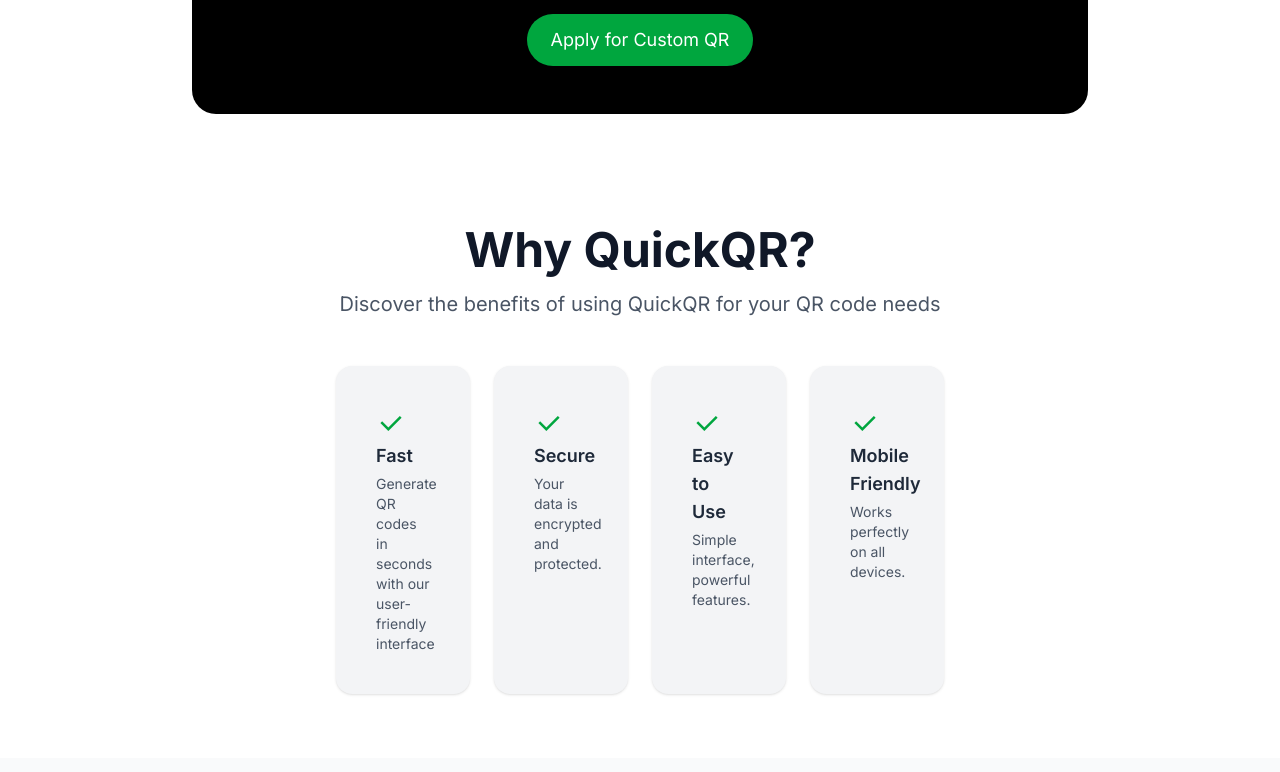
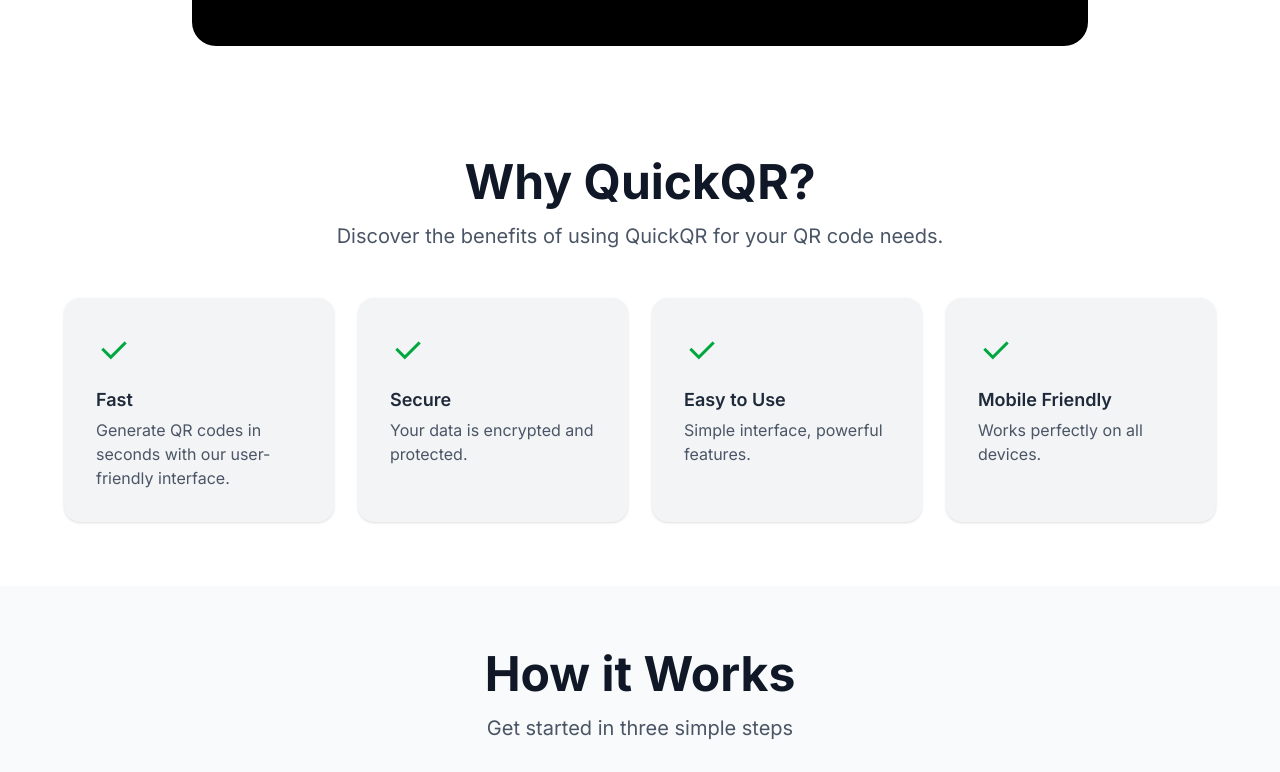
Before and after one commit to ilkiner/quickqr, a Next.js app: page / in a window 1280 px wide. Shown: the part 1488-2260 px from the top of the page. Built offline with nearby package versions, Linux system fonts and the light colour scheme.

Commit message:
Updated project to latest version

```diff
--- a/src/app/about/page.tsx
+++ b/src/app/about/page.tsx
@@ -1,10 +1,10 @@
 "use client";
-/* eslint-disable react/no-unescaped-entities */
+
 
 export default function AboutPage() {
   return (
     <section className="relative bg-gray-50 py-20 px-4 md:px-10 overflow-hidden">
-      {/* Background Blur Decorations */}
+
       <div className="absolute -top-10 -left-10 w-72 h-72 bg-green-200 rounded-full mix-blend-multiply filter blur-3xl opacity-20 animate-pulse" />
       <div className="absolute bottom-0 right-0 w-72 h-72 bg-purple-200 rounded-full mix-blend-multiply filter blur-2xl opacity-20 animate-pulse" />
 
@@ -15,7 +15,7 @@
         </p>
       </div>
 
-      {/* Accordion Section */}
+
       <div className="max-w-4xl mx-auto space-y-6 relative z-10">
         {accordionData.map((item, index) => (
           <details
--- a/src/components/Header.tsx
+++ b/src/components/Header.tsx
@@ -3,35 +3,36 @@
 import Link from "next/link";
 import { useState } from "react";
 import AuthModal from "./AuthModal";
-
+import { Menu } from "lucide-react";
 export default function Header() {
   const [isModalOpen, setIsModalOpen] = useState(false);
-  const [isLogin, setIsLogin] = useState(true); // hangi tab açık olacak
+  const [isLogin, setIsLogin] = useState(true);
+  const [menuOpen, setMenuOpen] = useState(false);
 
   return (
-    <header className="w-full bg-white shadow-sm">
+    <header className="w-full bg-white shadow-sm fixed top-0 left-0 z-50">
       <div className="container mx-auto px-4 py-4 flex items-center justify-between">
         {/* Left: Logo */}
-        <div className="w-1/4 text-xl font-bold text-green-600">
+        <div className="text-xl font-bold text-green-600">
           <Link href="/">QuickQR</Link>
         </div>
 
-        {/* Center: Menu */}
-        <nav className="w-2/4 flex justify-center gap-6 text-gray-700 font-medium text-base">
-          <Link href="/" className="hover:text-green-600">Generate</Link>
-          <Link href="/pricing" className="hover:text-green-600">Pricing</Link>
-          <Link href="/about" className="hover:text-green-600">About</Link>
-          <Link href="/contact" className="hover:text-green-600">Contact</Link>
+        {/* Center: Desktop Menu */}
+        <nav className="hidden md:flex justify-center gap-6 text-gray-700 font-medium text-base">
+          <Link href="/" className="hover:text-green-600 transition">Generate</Link>
+          <Link href="/pricing" className="hover:text-green-600 transition">Pricing</Link>
+          <Link href="/about" className="hover:text-green-600 transition">About</Link>
+          <Link href="/contact" className="hover:text-green-600 transition">Contact</Link>
         </nav>
 
-        {/* Right: Auth */}
-        <div className="w-1/4 flex justify-end items-center gap-4 text-sm">
+        {/* Right: Auth (Desktop) */}
+        <div className="hidden md:flex justify-end items-center gap-4 text-sm">
           <button
             onClick={() => {
               setIsLogin(true);
               setIsModalOpen(true);
             }}
-            className="hover:text-green-600"
+            className="hover:text-green-600 transition"
           >
             Login
           </button>
@@ -45,9 +46,50 @@
             Register
           </button>
         </div>
+
+        {/* Mobile menu toggle */}
+        <button
+          className="md:hidden text-gray-700"
+          onClick={() => setMenuOpen(!menuOpen)}
+        >
+          <Menu size={26} />
+        </button>
       </div>
 
-      {/* Modal */}
+      {/* Mobile dropdown menu */}
+      {menuOpen && (
+        <div className="md:hidden bg-white border-t border-gray-100 shadow-md flex flex-col items-center py-4 gap-3 text-gray-700 font-medium">
+          <Link href="/" className="hover:text-green-600" onClick={() => setMenuOpen(false)}>Generate</Link>
+          <Link href="/pricing" className="hover:text-green-600" onClick={() => setMenuOpen(false)}>Pricing</Link>
+          <Link href="/about" className="hover:text-green-600" onClick={() => setMenuOpen(false)}>About</Link>
+          <Link href="/contact" className="hover:text-green-600" onClick={() => setMenuOpen(false)}>Contact</Link>
+
+          <div className="flex flex-col gap-2 mt-2">
+            <button
+              onClick={() => {
+                setIsLogin(true);
+                setIsModalOpen(true);
+                setMenuOpen(false);
+              }}
+              className="hover:text-green-600"
+            >
+              Login
+            </button>
+            <button
+              onClick={() => {
+                setIsLogin(false);
+                setIsModalOpen(true);
+                setMenuOpen(false);
+              }}
+              className="bg-green-600 hover:bg-green-700 text-white px-4 py-2 rounded-md transition"
+            >
+              Register
+            </button>
+          </div>
+        </div>
+      )}
+
+      {/* Auth Modal */}
       <AuthModal
         isOpen={isModalOpen}
         onClose={() => setIsModalOpen(false)}
--- a/src/components/LoginForm.tsx
+++ b/src/components/LoginForm.tsx
@@ -7,7 +7,7 @@
 
   const handleLogin = (e: React.FormEvent) => {
     e.preventDefault();
-    // Backend'e gönderilecek (sonra yazacağız)
+
     console.log("Login:", { email, password });
   };
 
--- a/src/components/WhyQuickQR.tsx
+++ b/src/components/WhyQuickQR.tsx
@@ -1,54 +1,62 @@
-import React from 'react'
+import React from "react";
 
 const featureList = [
   {
-    title: 'Fast',
-    description: 'Generate QR codes in seconds with our user-friendly interface',
-    icon: 'ri-check-line',
+    title: "Fast",
+    description: "Generate QR codes in seconds with our user-friendly interface.",
+    icon: "ri-check-line",
   },
   {
-    title: 'Secure',
-    description: 'Your data is encrypted and protected.',
-    icon: 'ri-check-line',
+    title: "Secure",
+    description: "Your data is encrypted and protected.",
+    icon: "ri-check-line",
   },
   {
-    title: 'Easy to Use',
-    description: 'Simple interface, powerful features.',
-    icon: 'ri-check-line',
+    title: "Easy to Use",
+    description: "Simple interface, powerful features.",
+    icon: "ri-check-line",
   },
   {
-    title: 'Mobile Friendly',
-    description: 'Works perfectly on all devices.',
-    icon: 'ri-check-line',
+    title: "Mobile Friendly",
+    description: "Works perfectly on all devices.",
+    icon: "ri-check-line",
   },
-]
-
-
+];
 
 const WhyQuickQR = () => {
   return (
-    <section className='w-full bg-white py-16 px-10 pl-84 pr-84 '>
-   <div className='max-w-6xl mx-auto text-center'>
-    <h2 className='text-5xl font-bold text-gray-900 mb-4'>
+    <section className="w-full bg-white py-16 px-6 sm:px-10">
+      <div className="max-w-6xl mx-auto text-center">
+        <h2 className="text-3xl sm:text-4xl md:text-5xl font-bold text-gray-900 mb-4">
           Why QuickQR?
         </h2>
-    <p className='text-xl  items-center justify-center text-gray-600 mb-12'>
-         Discover the benefits of using QuickQR for your QR code needs
+        <p className="text-base sm:text-lg md:text-xl text-gray-600 mb-12 max-w-2xl mx-auto">
+          Discover the benefits of using QuickQR for your QR code needs.
         </p>
+      </div>
 
-
-   </div>
-   <div className='grid grid-cols-1 sm:grid-cols-2 md:grid-cols-4 gap-6'>
+      {/* Özellik Kartları */}
+      <div className="grid grid-cols-1 sm:grid-cols-2 md:grid-cols-4 gap-6 max-w-6xl mx-auto">
         {featureList.map((feature, index) => (
-    <div key={index} className='bg-gray-100 p-10 rounded-2xl shadow-sm hover:shadow-md transition text-left'>
-      <i className={`${feature.icon} text-green-600 text-3xl mb-3`} aria-hidden="true"></i>
-      <h3 className="text-lg font-semibold text-gray-800 mb-1">{feature.title}</h3>
-      <p className="text-gray-600 text-sm">{feature.description}</p>
+          <div
+            key={index}
+            className="bg-gray-100 p-6 sm:p-8 rounded-2xl shadow-sm hover:shadow-md transition text-center sm:text-left"
+          >
+            <i
+              className={`${feature.icon} text-green-600 text-4xl mb-4 block`}
+              aria-hidden="true"
+            ></i>
+            <h3 className="text-lg font-semibold text-gray-800 mb-1">
+              {feature.title}
+            </h3>
+            <p className="text-gray-600 text-sm sm:text-base">
+              {feature.description}
+            </p>
           </div>
         ))}
       </div>
     </section>
-  )
-}
+  );
+};
 
-export default WhyQuickQR
+export default WhyQuickQR;
```
Lines whose indentation alone changed are shown as unchanged.
